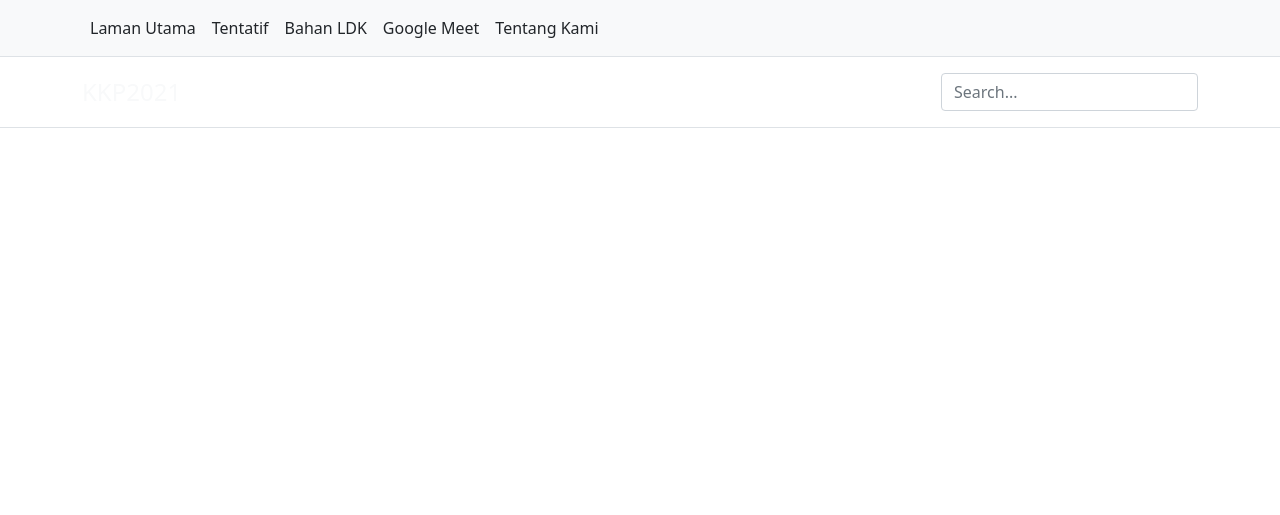
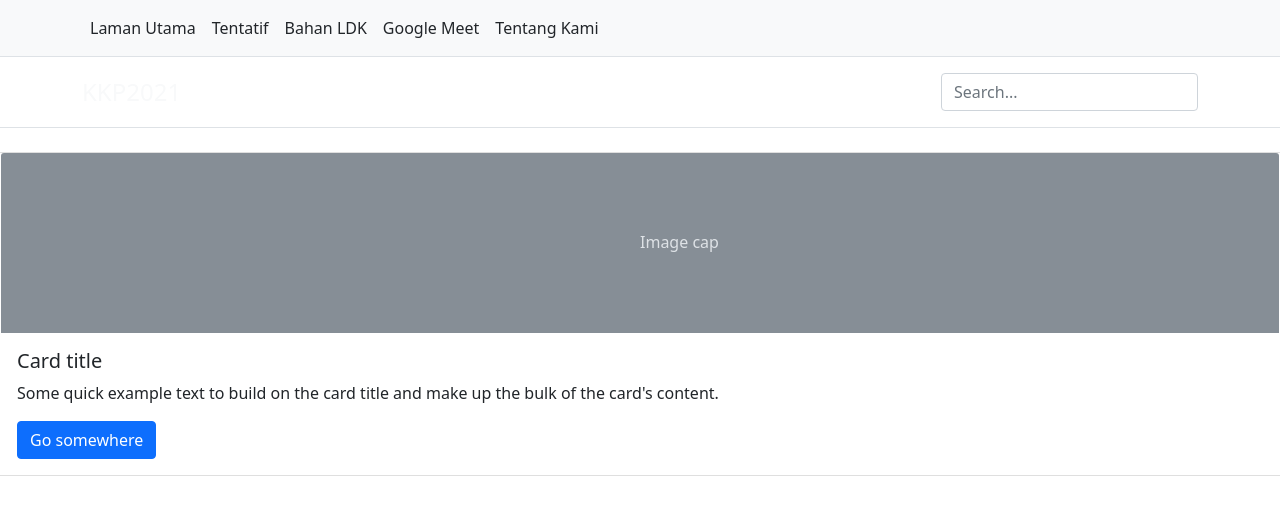
Before and after one commit to blurenciel/KPK2021, a Jekyll site: the page index.html, which Jekyll copies as it is, in a window 1280 px wide. Shown: the top 515 px of the page. Built offline with Jekyll 4.4.1, drawn with Linux system fonts in a browser that asks for light colours.

Commit message:
Update index.html

```diff
--- a/index.html
+++ b/index.html
@@ -33,6 +33,18 @@ and open the template in the editor.
       </form>
     </div>
   </header>
+        <div class="row  row-cols-1 row-cols-md-12 g-4">
+
+            <div class="card">
+              <svg class="bd-placeholder-img card-img-top" width="100%" height="180" xmlns="http://www.w3.org/2000/svg" role="img" aria-label="Placeholder: Image cap" preserveAspectRatio="xMidYMid slice" focusable="false"><title>Placeholder</title><rect width="100%" height="100%" fill="#868e96"/><text x="50%" y="50%" fill="#dee2e6" dy=".3em">Image cap</text></svg>
+
+              <div class="card-body">
+                <h5 class="card-title">Card title</h5>
+                <p class="card-text">Some quick example text to build on the card title and make up the bulk of the card's content.</p>
+                <a href="#" class="btn btn-primary">Go somewhere</a>
+              </div>
+
+          </div>
 
         <script src="https://cdn.jsdelivr.net/npm/bootstrap@5.1.0/dist/js/bootstrap.bundle.min.js" integrity="sha384-U1DAWAznBHeqEIlVSCgzq+c9gqGAJn5c/t99JyeKa9xxaYpSvHU5awsuZVVFIhvj" crossorigin="anonymous"></script>
     </body>
```
